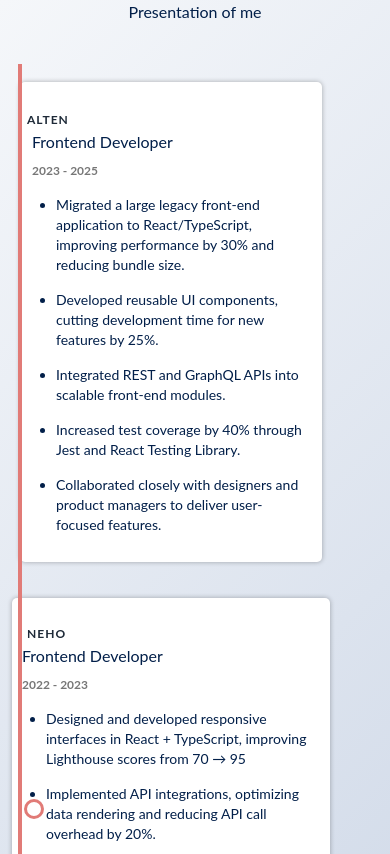
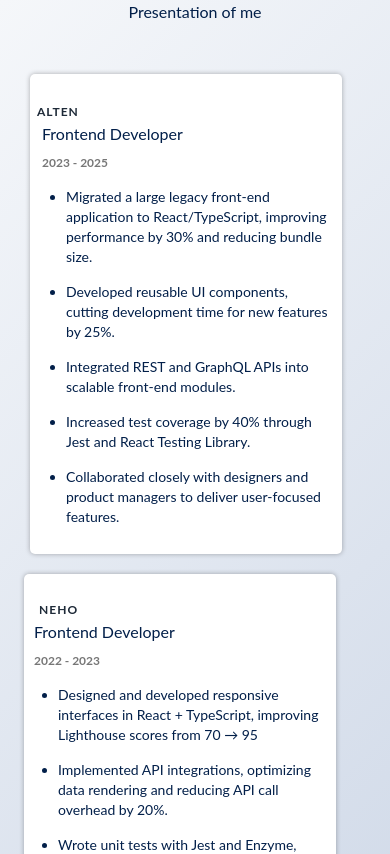
Before and after one commit to GabrielMolocea/portfolio, a Next.js app: page / in a window 390 px wide. Shown: the top 854 px of the page. Built offline with nearby package versions, Linux system fonts and the light colour scheme.

Commit message:
responsible design

```diff
--- a/app/timeLine.css
+++ b/app/timeLine.css
@@ -161,20 +161,14 @@
 }
 
 @media only screen and (max-width: 1023px) {
-	.timeline-container::after {
-		left: 24px;
+	.timeline-item {
+		width: 100%;
+		justify-content: center;
 	}
 
 	.timeline-item {
-		width: 100%;
-		padding: 10px 20px;
-		justify-content: flex-start;
-	}
-
-	.timeline-item:nth-child(odd) {
-		align-self: stretch;
-		padding-left: 20px;
-		padding-right: 20px;
+		align-self: center;
+		justify-content: center;
 	}
 
 	.timeline-item-content,
@@ -185,22 +179,16 @@
 		max-width: calc(100% - 60px);
 	}
 
-	.timeline-item-content::after {
-		display: block;
-	}
-
-	.timeline-item-content .circle {
-		right: -36px;
+	.timeline-item-content .circle,
+	.timeline-item-content::after,
+	.timeline-container:after {
+		display: none;
 	}
 }
 
 @media only screen and (max-width: 767px) {
 	.timeline-container::after {
 		left: 18px;
-	}
-
-	.timeline-item {
-		padding: 8px 12px;
 	}
 
 	.timeline-item-content,
@@ -239,7 +227,6 @@
 }
 
 @media only screen and (max-width: 480px) {
-	/* Very small phones: tighten spacing and font sizes */
 	.timeline-item-content {
 		padding: 10px;
 	}
@@ -250,7 +237,7 @@
 	}
 
 	footer {
-		position: static; /* avoid covering content */
+		position: static;
 	}
 }
 
```
